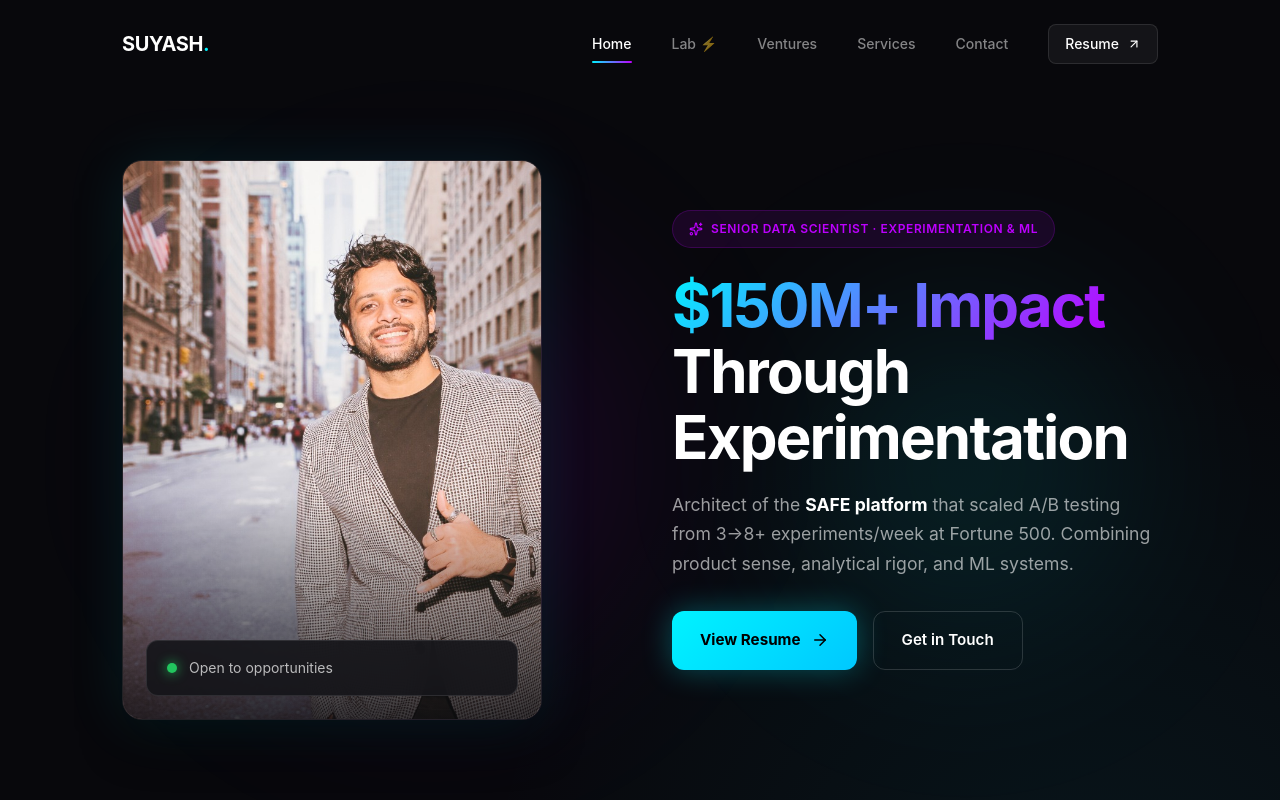
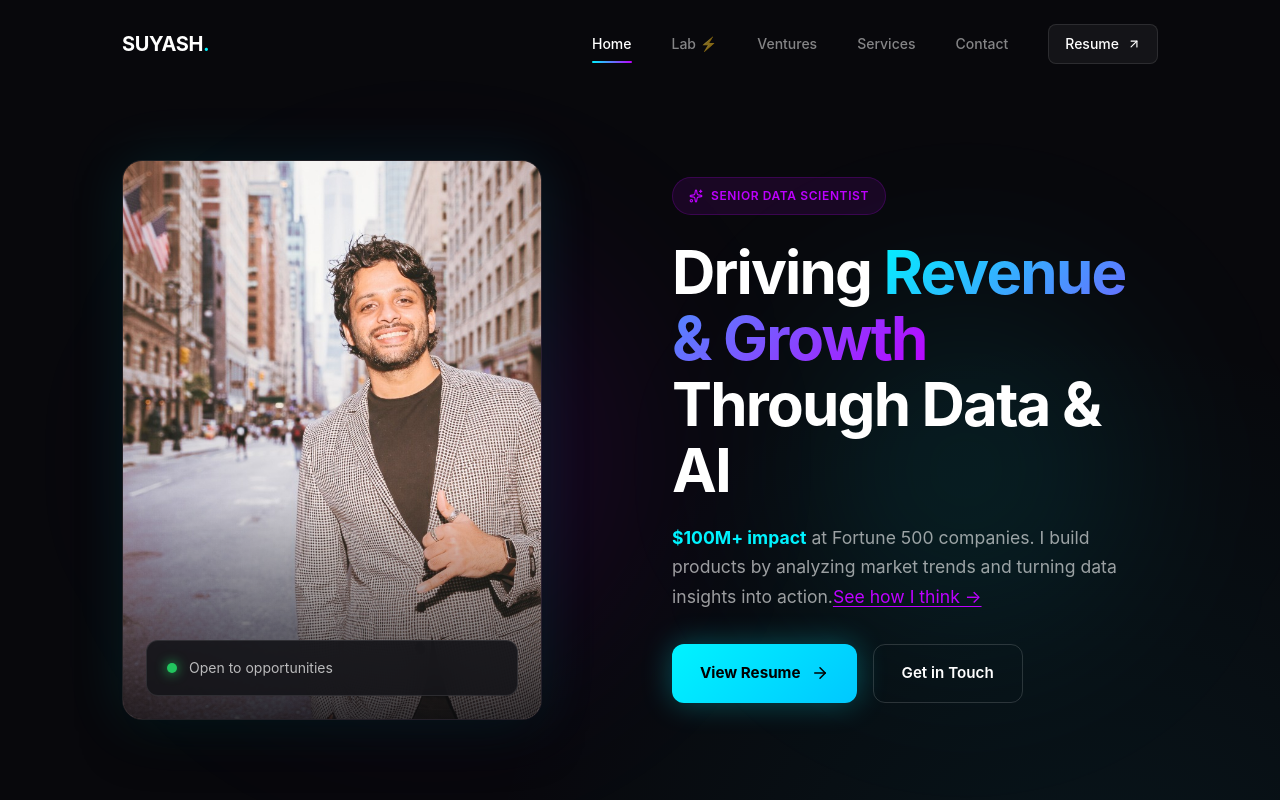
Before and after one commit to justsuyash/justsuyash_portfolio, a React (Vite) app: page / in a window 1280 px wide. Shown: the top 800 px of the page. Built offline with nearby package versions, Linux system fonts and the light colour scheme.

Commit message:
Content: Revise hero to focus on revenue/growth through data & AI, rename to How I Think

```diff
--- a/src/pages/HomePage.jsx
+++ b/src/pages/HomePage.jsx
@@ -179,7 +179,7 @@ const HomePage = () => {
                             }}>
                                 <Sparkles size={14} color="#bd00ff" />
                                 <span style={{ fontSize: '0.75rem', fontWeight: 600, color: '#bd00ff', textTransform: 'uppercase', letterSpacing: '0.05em' }}>
-                                    Senior Data Scientist · Experimentation & ML
+                                    Senior Data Scientist
                                 </span>
                             </div>
 
@@ -190,15 +190,16 @@ const HomePage = () => {
                                 letterSpacing: '-0.03em',
                                 marginBottom: '20px'
                             }}>
+                                Driving{' '}
                                 <span style={{
                                     background: 'linear-gradient(135deg, #00f3ff 0%, #bd00ff 100%)',
                                     WebkitBackgroundClip: 'text',
                                     WebkitTextFillColor: 'transparent'
                                 }}>
-                                    $150M+ Impact
+                                    Revenue & Growth
                                 </span>
                                 <br />
-                                Through Experimentation
+                                Through Data & AI
                             </h1>
 
                             <p style={{
@@ -206,10 +207,11 @@ const HomePage = () => {
                                 color: 'rgba(255,255,255,0.6)',
                                 lineHeight: 1.7,
                                 marginBottom: '32px',
-                                maxWidth: '520px'
+                                maxWidth: '560px'
                             }}>
-                                Architect of the <strong style={{ color: '#fff' }}>SAFE platform</strong> that scaled A/B testing from 3→8+ experiments/week at Fortune 500.
-                                Combining product sense, analytical rigor, and ML systems.
+                                <strong style={{ color: '#00f3ff' }}>$100M+ impact</strong> at Fortune 500 companies.
+                                I build products by analyzing market trends and turning data insights into action.
+                                <a href="#how-i-think" style={{ color: '#bd00ff', textDecoration: 'underline', textUnderlineOffset: '3px' }}>See how I think →</a>
                             </p>
 
                             <div className="hero-cta" style={{ display: 'flex', gap: '16px', flexWrap: 'wrap' }}>
@@ -419,8 +421,8 @@ const HomePage = () => {
                 </div>
             </section>
 
-            {/* Published Articles Section */}
-            <section style={{ padding: '120px 0' }} className="section-divider">
+            {/* How I Think Section */}
+            <section id="how-i-think" style={{ padding: '120px 0' }} className="section-divider">
                 <div className="container">
                     <motion.div
                         initial={{ opacity: 0, y: 20 }}
@@ -441,7 +443,7 @@ const HomePage = () => {
                             fontSize: 'clamp(2rem, 4vw, 3rem)',
                             fontWeight: 700,
                             letterSpacing: '-0.02em'
-                        }}>Latest Thinking</h2>
+                        }}>How I Think</h2>
                     </motion.div>
 
                     <div className="grid-responsive" style={{
```
